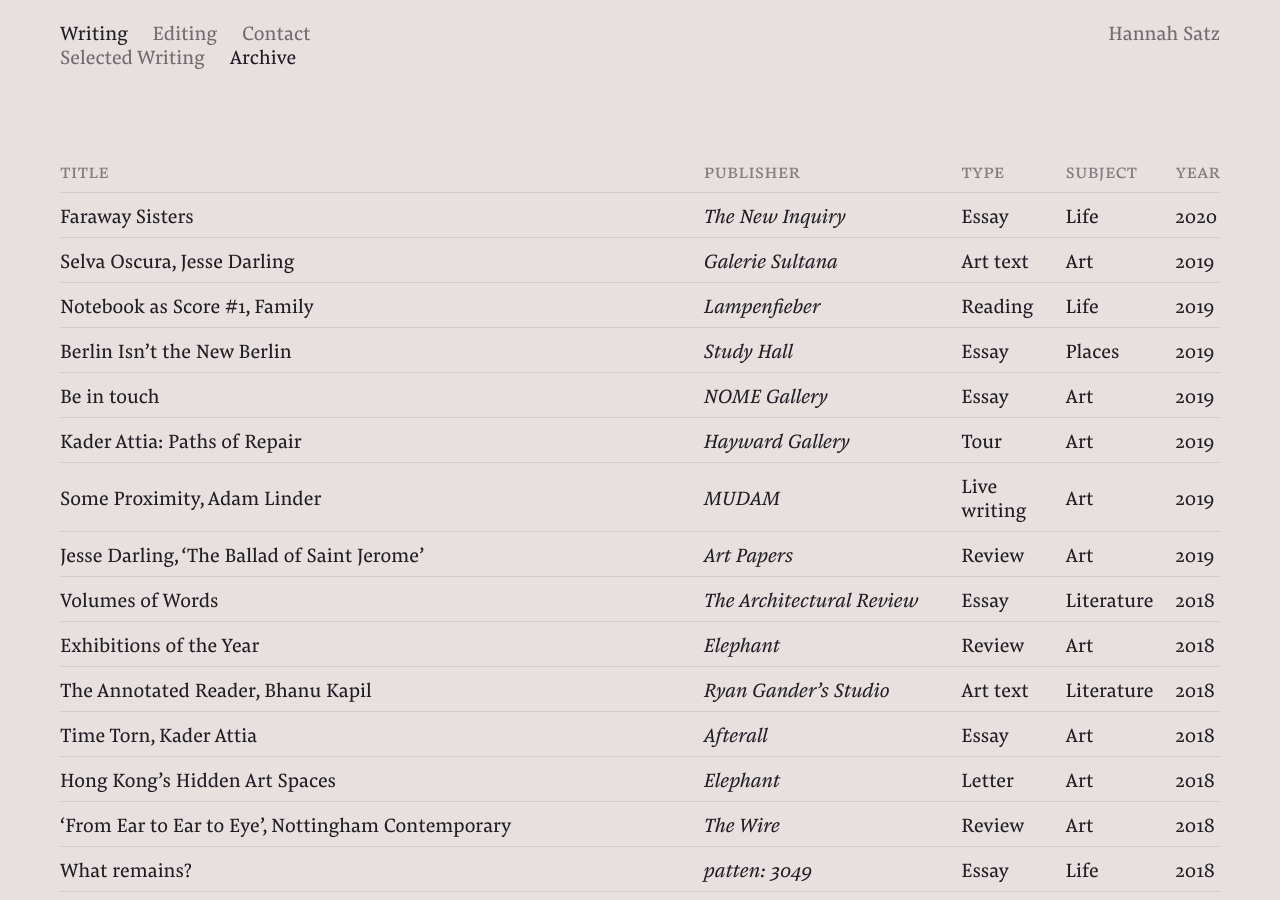
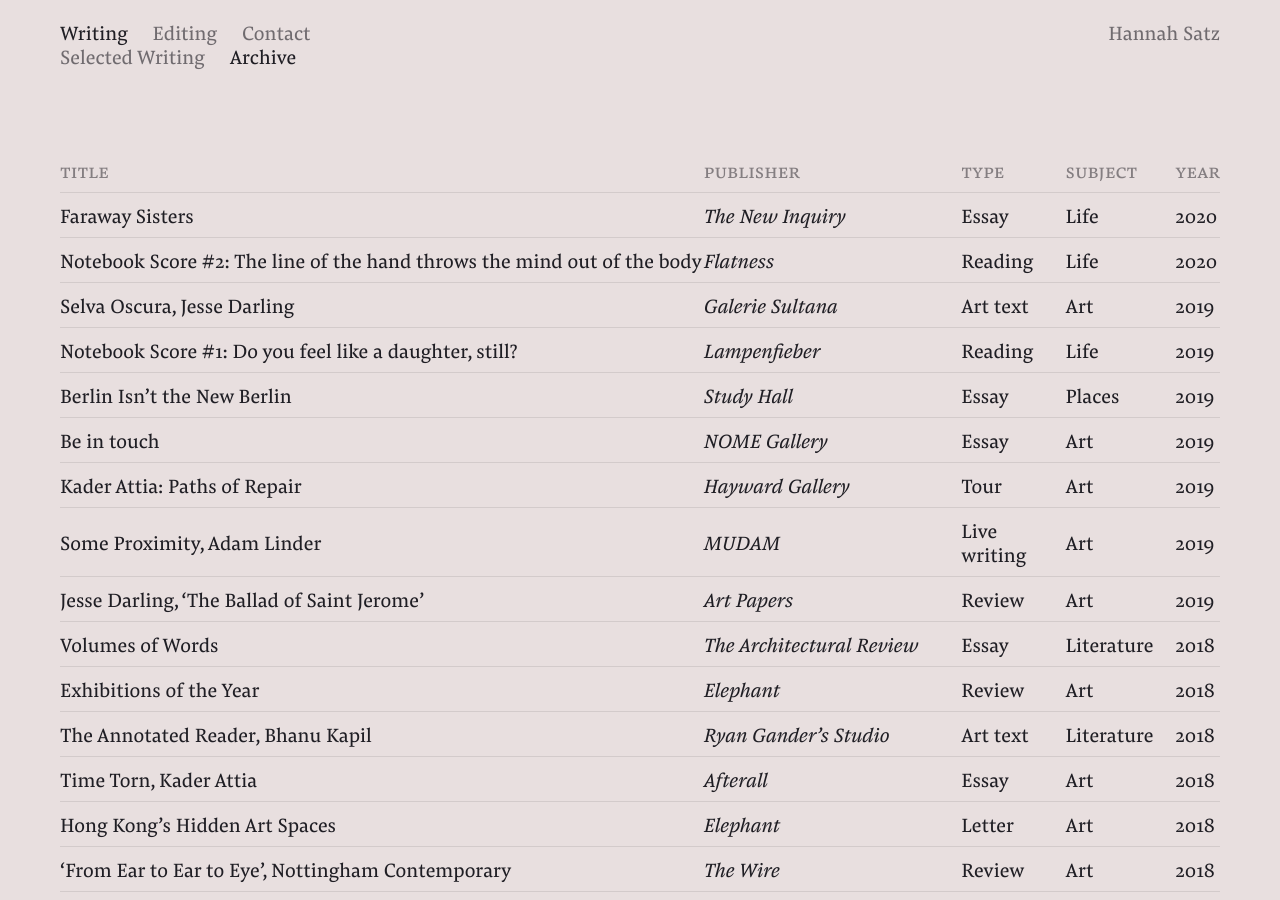
Before and after one commit to hg-site/hg-site.github.io, a Jekyll site: the page built from archive/index.markdown, in a window 1280 px wide and 900 px high. Built offline with Jekyll 4.4.1, drawn with Linux system fonts in a browser that asks for light colours.

Commit message:
Updated Index

```diff
--- a/archive/index.markdown
+++ b/archive/index.markdown
@@ -24,6 +24,14 @@
 	<td class="year">2020</td>
 </tr>
 
+<tr data-href="www.flatness.eu">
+	<td class="title">Notebook Score #2: The line of the hand throws the mind out of the body</td>
+	<td class="publisher">Flatness</td>
+	<td class="type">Reading</td>
+	<td class="subject">Life</td>
+	<td class="year">2020</td>
+</tr>
+
 <tr data-href="/uploads/CP_Jesse%20Darling%20(1).pdf">
 	<td class="title">Selva Oscura, Jesse Darling</td>
 	<td class="publisher">Galerie Sultana</td>
@@ -33,7 +41,7 @@
 </tr>
 
 <tr data-href="https://www.facebook.com/events/2145951792368974/">
-	<td class="title">Notebook as Score #1, Family</td>
+	<td class="title">Notebook Score #1: Do you feel like a daughter, still?</td>
 	<td class="publisher">Lampenfieber</td>
 	<td class="type">Reading</td>
 	<td class="subject">Life</td>
```
